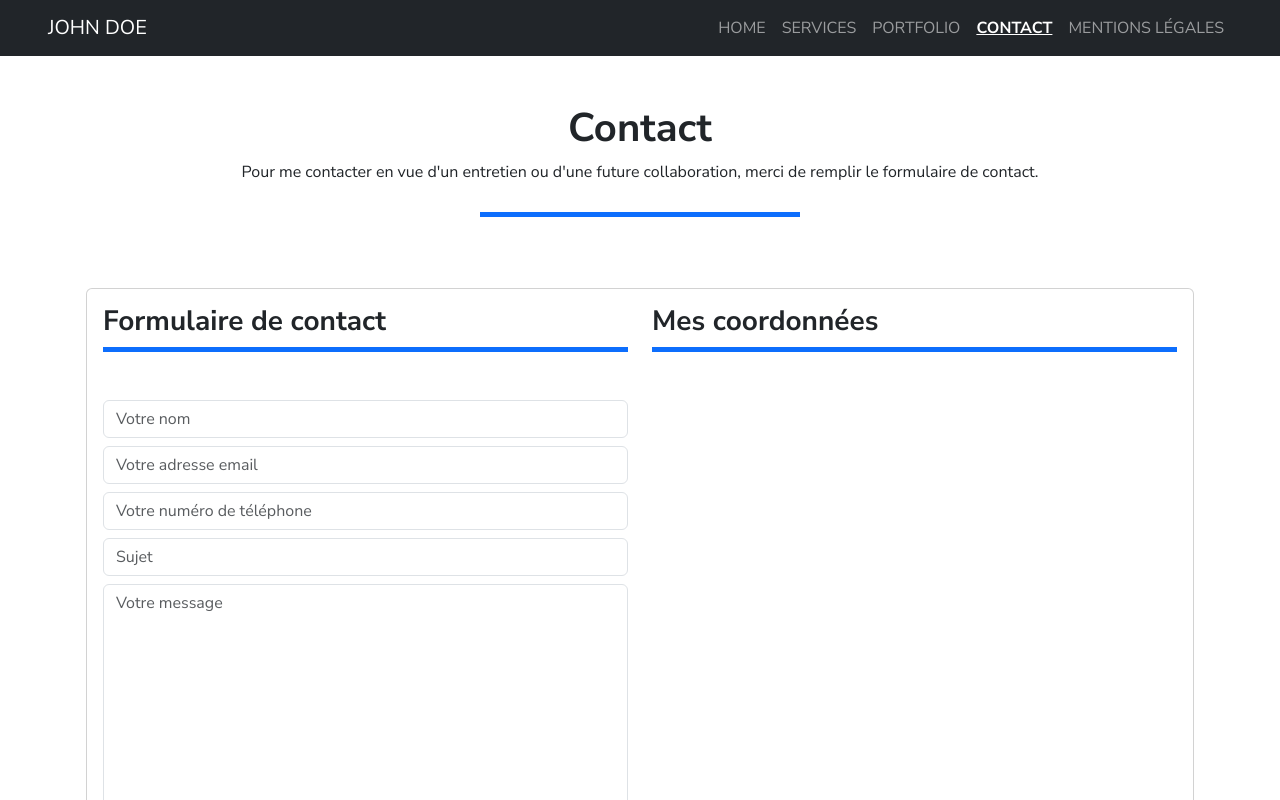
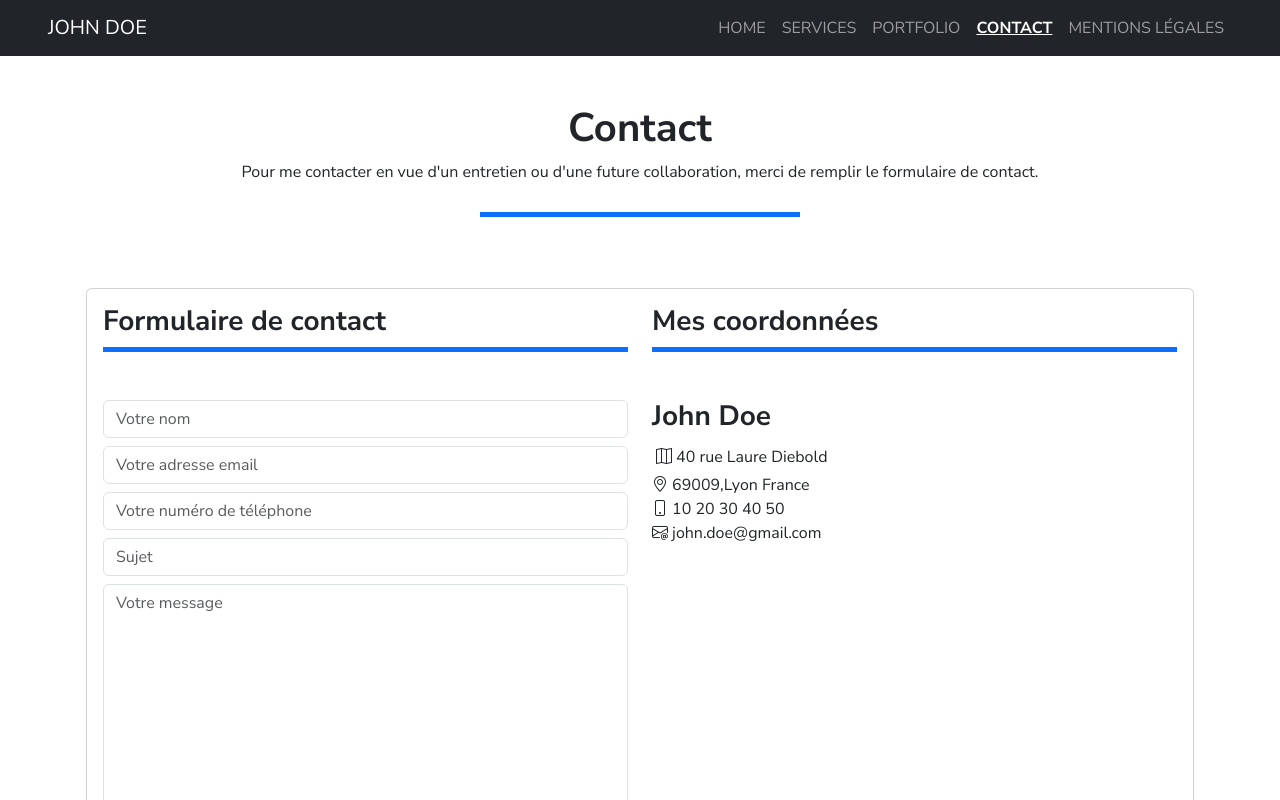
Before and after one commit to CamRossIL/CamRoss-Portfolio-React, a React (Vite) app: page /contact in a window 1280 px wide. Shown: the top 800 px of the page. Built offline with nearby package versions, Linux system fonts and the light colour scheme.

Commit message:
contact info

```diff
--- a/src/pages/Contact.jsx
+++ b/src/pages/Contact.jsx
@@ -104,6 +104,25 @@ function Contact() {
               </div>
               <div className="col-12 col-md-6">
                 <Soustitle title="Mes coordonnées" />
+                <div>
+                  <h3 className="fw-bold mt-5">John Doe</h3>
+                  <p className="mb-0 p-1">
+                    <i className="bi bi-map fst-normal"></i>
+                    <span> 40 rue Laure Diebold </span>
+                  </p>
+                  <p className="mb-0">
+                    <i className="bi bi-geo-alt fst-normal"></i>
+                    <span> 69009,Lyon France </span>
+                  </p>
+                  <p className="mb-0">
+                    <i className="bi bi-phone"></i>
+                    <span> 10 20 30 40 50</span>
+                  </p>
+                  <p>
+                    <i className="bi bi-envelope-at"></i>
+                    <span> john.doe@gmail.com</span>
+                  </p>
+                </div>
               </div>
             </div>
           </div>
```
